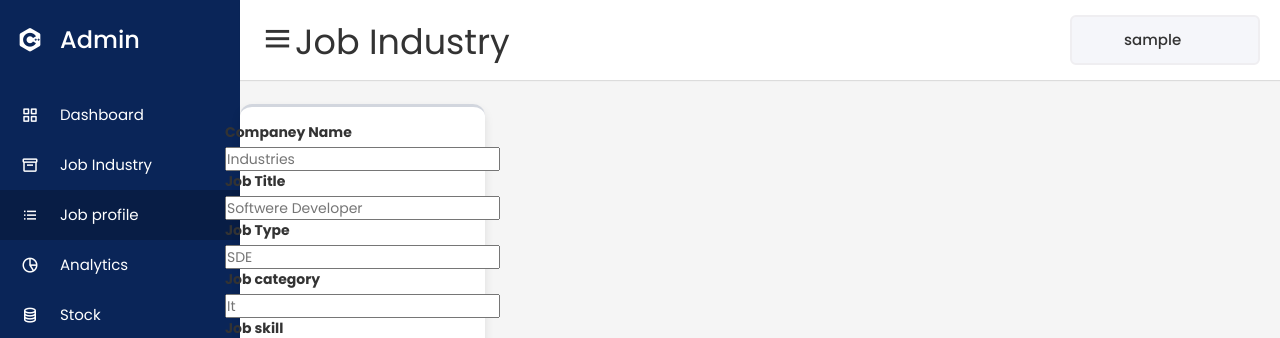
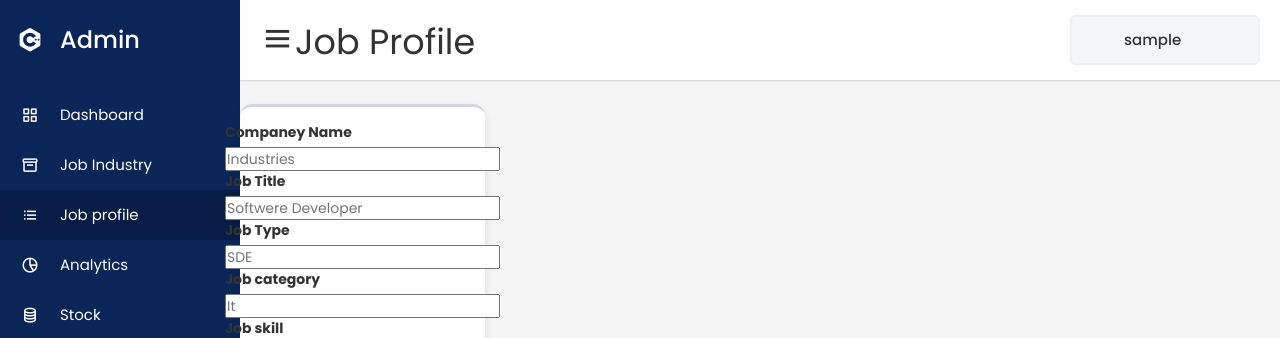
Before and after one commit to PARTH370/Djago, a Django app: page /summary/job-profile in a window 1280 px wide. Shown: the top 338 px of the page. Run offline with Django 3.2, Linux system fonts and the light colour scheme; the visitor is signed in with stand-in values (Sample User, id 1); some libraries are stand-ins or nearby versions.

Commit message:
api update

```diff
--- a/dashboard/templates/public/job_profile.html
+++ b/dashboard/templates/public/job_profile.html
@@ -282,7 +282,7 @@
 <script src="http://ajax.googleapis.com/ajax/libs/jquery/1.7.1/jquery.min.js" type="text/javascript"></script>
 <script>
 
-	document.getElementById('menu').innerHTML='<span class="dashboard">Job Industry</span>'
+	document.getElementById('menu').innerHTML='<span class="dashboard">Job Profile</span>'
 	document.getElementById('3').className="active"
     function add_industry(){
 		// alert($("#id_share_class_type").val());
```
